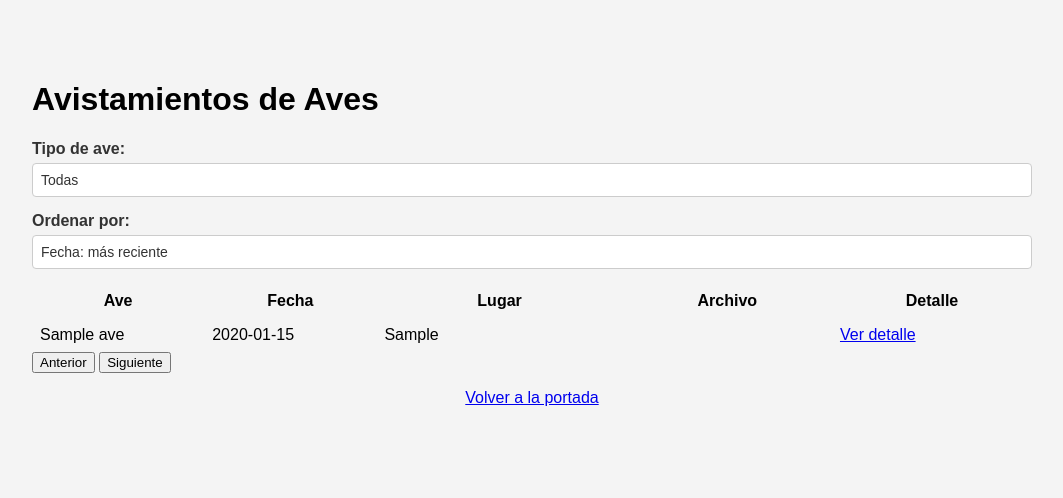
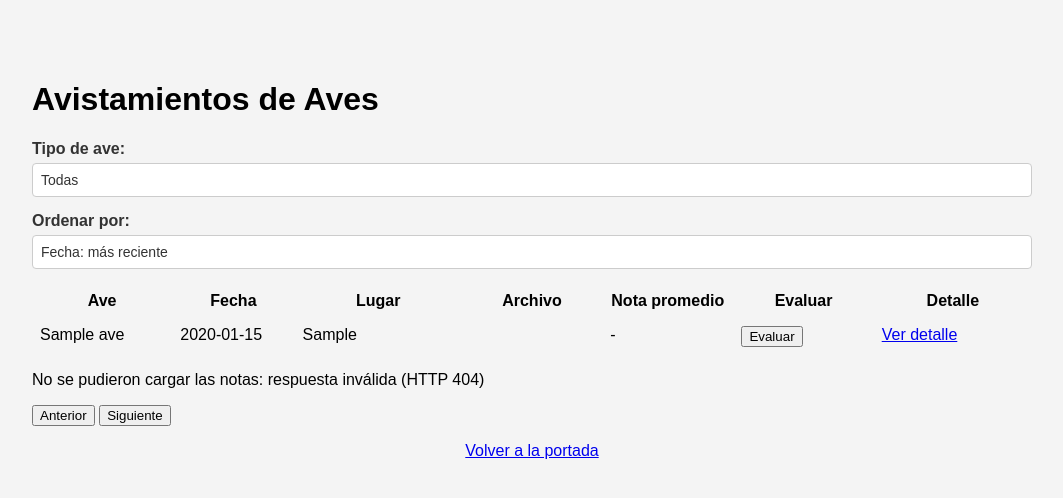
Before and after one commit to liyaa226/desarrollo_web_liya_huang, a Flask app: page /listado_avistamientos.html in a window 1280 px wide. Shown: the top 498 px of the page, without its empty margins (108-1171 px from the left). Run offline with Flask 3, Linux system fonts and the light colour scheme; tables that the repository leaves empty hold one stand-in row (values such as "Sample post").

Commit message:
Feat: agregar notas del avistamineto al frontend

```diff
--- a/app.py
+++ b/app.py
@@ -17,6 +17,10 @@ app = Flask(__name__)
 
 app.secret_key = "s3cr3t_k3y"
 app.config['UPLOAD_FOLDER'] = UPLOAD_FOLDER
+app.config["NOTAS_API_URL"] = os.environ.get(
+    "NOTAS_API_URL",
+    "http://localhost:8080/api/avistamientos/notas",
+)
 # app.config['MAX_CONTENT_LENGTH'] = 16 * 1000 * 1000
 
 # --- Auth Routes ---
--- a/static/css/styles.css
+++ b/static/css/styles.css
@@ -171,23 +171,36 @@ label:has(+ select:required)::after {
 }
 
 #tablaAvistamientos th:nth-child(1) {
+    width: 14%;
+}
+
+#tablaAvistamientos th:nth-child(2) {
+    width: 12%;
+}
+
+#tablaAvistamientos th:nth-child(3) {
     width: 17%;
 }
 
-#tablaAvistamientos th:nth-child(2) {
-    width: 17%;
-}
-
-#tablaAvistamientos th:nth-child(3) {
-    width: 25%;
-}
-
 #tablaAvistamientos th:nth-child(4) {
-    width: 21%;
+    width: 14%;
 }
 
 #tablaAvistamientos th:nth-child(5) {
-    width: 20%;
+    width: 13%;
+}
+
+#tablaAvistamientos th:nth-child(6) {
+    width: 14%;
+}
+
+#tablaAvistamientos th:nth-child(7) {
+    width: 16%;
+}
+
+.form-nota select {
+    margin-top: 6px;
+    width: 100%;
 }
 
 .miniatura-avistamiento {
--- a/static/js/listado_avistamientos.js
+++ b/static/js/listado_avistamientos.js
@@ -1,86 +1,235 @@
-
-
 document.addEventListener('DOMContentLoaded', init, false);
 
-let table, sortCol;
+let table;
+let sortCol;
 let sortAsc = false;
 const pageSize = 3;
 let curPage = 1;
-
 let avistamientos = [];
 let staticUrl;
-
+let notasUrl;
 
 async function init() {
-
-  // Seleccionar la tabla
   table = document.querySelector('#tablaAvistamientos tbody');
-  staticUrl = document.querySelector('#tablaAvistamientos').closest('main').dataset.staticUrl;
-  avistamientos = JSON.parse(document.querySelector('#datos-avistamientos').textContent)
+  const main = document.querySelector('#tablaAvistamientos').closest('main');
+  staticUrl = main.dataset.staticUrl;
+  notasUrl = main.dataset.notasUrl;
+  avistamientos = JSON.parse(document.querySelector('#datos-avistamientos').textContent);
 
   document.querySelector('#nextButton').addEventListener('click', nextPage);
   document.querySelector('#prevButton').addEventListener('click', previousPage);
   document.querySelectorAll('#tablaAvistamientos th[data-sort]').forEach(header => {
     header.addEventListener('click', sort);
   });
+  table.addEventListener('click', mostrarFormularioNota);
+  table.addEventListener('change', guardarNota);
 
   renderTable();
+  await cargarPromedios();
 }
 
 function renderTable() {
-  // create html
-  let result = '';
-  avistamientos.filter((row, index) => {
-        let start = (curPage-1)*pageSize;
-        let end =curPage*pageSize;
-        if(index >= start && index < end) return true;
-  }).forEach(c => {
-     let foto = '';
-     if (c.archivo) {
-       const extension = c.archivo.split('.').pop().toLowerCase();
-       if (['png', 'jpg', 'jpeg', 'gif'].includes(extension)) {
-         foto = `<img class="miniatura-avistamiento" src="${staticUrl}${c.archivo}" alt="Foto del avistamiento ${c.id}">`;
-       } else if (['mp4', 'webm', 'mov', 'avi', 'mkv', 'mpeg', 'mpg'].includes(extension)) {
-         foto = `<a href="${staticUrl}${c.archivo}">Ver video</a>`;
-       }
-     }
+  const start = (curPage - 1) * pageSize;
+  const visibles = avistamientos.slice(start, start + pageSize);
+  table.replaceChildren();
 
-     result += `<tr>
-     <td>${c.ave}</td>
-     <td>${c.fecha}</td>
-     <td>${c.lugar}</td>
-     <td>${foto}</td>
-     <td><a href="/avistamientos/${encodeURIComponent(c.id)}">Ver detalle</a></td>
-     </tr>`;
+  visibles.forEach(avistamiento => {
+    const fila = document.createElement('tr');
+    fila.dataset.avistamientoId = avistamiento.id;
+    agregarTexto(fila, avistamiento.ave);
+    agregarTexto(fila, avistamiento.fecha);
+    agregarTexto(fila, avistamiento.lugar);
+    fila.appendChild(crearCeldaArchivo(avistamiento));
+
+    const promedio = document.createElement('td');
+    promedio.className = 'nota-promedio';
+    promedio.textContent = '-';
+    promedio.setAttribute('aria-live', 'polite');
+    fila.appendChild(promedio);
+
+    const evaluar = document.createElement('td');
+    const boton = document.createElement('button');
+    boton.type = 'button';
+    boton.dataset.action = 'evaluar';
+    boton.textContent = 'Evaluar';
+    evaluar.appendChild(boton);
+    evaluar.appendChild(crearFormularioNota(avistamiento.id));
+    fila.appendChild(evaluar);
+
+    const detalle = document.createElement('td');
+    const enlace = document.createElement('a');
+    enlace.href = `/avistamientos/${encodeURIComponent(avistamiento.id)}`;
+    enlace.textContent = 'Ver detalle';
+    detalle.appendChild(enlace);
+    fila.appendChild(detalle);
+
+    table.appendChild(fila);
   });
-  table.innerHTML = result;
 }
 
-function sort(e) {
-  let thisSort = e.target.dataset.sort;
-  if(sortCol === thisSort) sortAsc = !sortAsc;
-  sortCol = thisSort;
+function agregarTexto(fila, valor) {
+  const celda = document.createElement('td');
+  celda.textContent = valor ?? '';
+  fila.appendChild(celda);
+}
+
+function crearCeldaArchivo(avistamiento) {
+  const celda = document.createElement('td');
+  if (!avistamiento.archivo) return celda;
+
+  const extension = avistamiento.archivo.split('.').pop().toLowerCase();
+  const url = `${staticUrl}${avistamiento.archivo}`;
+  if (['png', 'jpg', 'jpeg', 'gif'].includes(extension)) {
+    const imagen = document.createElement('img');
+    imagen.className = 'miniatura-avistamiento';
+    imagen.src = url;
+    imagen.alt = `Foto del avistamiento ${avistamiento.id}`;
+    celda.appendChild(imagen);
+  } else if (['mp4', 'webm', 'mov', 'avi', 'mkv', 'mpeg', 'mpg'].includes(extension)) {
+    const enlace = document.createElement('a');
+    enlace.href = url;
+    enlace.textContent = 'Ver video';
+    celda.appendChild(enlace);
+  }
+  return celda;
+}
+
+function crearFormularioNota(avistamientoId) {
+  const formulario = document.createElement('div');
+  formulario.className = 'form-nota';
+  formulario.hidden = true;
+
+  const selector = document.createElement('select');
+  selector.name = 'nota';
+  selector.required = true;
+  selector.setAttribute('aria-label', `Selecciona una nota para el avistamiento ${avistamientoId}`);
+
+  const inicial = document.createElement('option');
+  inicial.value = '';
+  inicial.textContent = 'Selecciona (1-7)';
+  selector.appendChild(inicial);
+  for (let nota = 1; nota <= 7; nota += 1) {
+    const opcion = document.createElement('option');
+    opcion.value = nota;
+    opcion.textContent = nota;
+    selector.appendChild(opcion);
+  }
+
+  const estado = document.createElement('p');
+  estado.className = 'estado-nota';
+  estado.setAttribute('role', 'status');
+  estado.setAttribute('aria-live', 'polite');
+
+  formulario.append(selector, estado);
+  return formulario;
+}
+
+async function cargarPromedios() {
+  const estado = document.querySelector('#estado-notas');
+  estado.textContent = 'Cargando promedios...';
+  try {
+    const respuesta = await fetch(notasUrl);
+    const datos = await leerRespuesta(respuesta);
+    const promedios = new Map(
+      datos.map(nota => [String(nota.avistamientoId), nota.promedio])
+    );
+
+    document.querySelectorAll('#tablaAvistamientos tbody tr').forEach(fila => {
+      const promedio = promedios.get(fila.dataset.avistamientoId);
+      if (promedio !== undefined) {
+        fila.querySelector('.nota-promedio').textContent = Number(promedio).toFixed(1);
+      }
+    });
+    estado.textContent = '';
+  } catch (error) {
+    estado.textContent = `No se pudieron cargar las notas: ${error.message}`;
+  }
+}
+
+function mostrarFormularioNota(event) {
+  const boton = event.target.closest('button[data-action="evaluar"]');
+  if (!boton) return;
+
+  const formulario = boton.parentElement.querySelector('.form-nota');
+  formulario.hidden = !formulario.hidden;
+  if (!formulario.hidden) {
+    formulario.querySelector('select').focus();
+  }
+}
+
+async function guardarNota(event) {
+  const selector = event.target.closest('.form-nota select[name="nota"]');
+  if (!selector || !selector.value) return;
+
+  const formulario = selector.closest('.form-nota');
+  const estado = formulario.querySelector('.estado-nota');
+  const nota = Number(selector.value);
+  if (!Number.isInteger(nota) || nota < 1 || nota > 7) {
+    estado.textContent = 'Selecciona una nota entera entre 1 y 7.';
+    return;
+  }
+
+  const id = formulario.closest('tr').dataset.avistamientoId;
+  selector.disabled = true;
+  estado.textContent = 'Guardando nota...';
+  try {
+    const respuesta = await fetch(`${notasUrl.replace(/\/notas$/, '')}/${encodeURIComponent(id)}/notas`, {
+      method: 'POST',
+      headers: { 'Content-Type': 'application/json' },
+      body: JSON.stringify({ nota })
+    });
+    const resultado = await leerRespuesta(respuesta);
+    formulario.closest('tr').querySelector('.nota-promedio').textContent =
+      Number(resultado.promedio).toFixed(1);
+    estado.textContent = `Nota guardada.`;
+    selector.value = '';
+  } catch (error) {
+    estado.textContent = `No se pudo guardar la nota: ${error.message}`;
+  } finally {
+    selector.disabled = false;
+  }
+}
+
+async function leerRespuesta(respuesta) {
+  const texto = await respuesta.text();
+  let datos;
+  try {
+    datos = texto ? JSON.parse(texto) : {};
+  } catch {
+    throw new Error(`respuesta inválida (HTTP ${respuesta.status})`);
+  }
+  if (!respuesta.ok) {
+    throw new Error(datos.error || `error HTTP ${respuesta.status}`);
+  }
+  return datos;
+}
+
+function sort(event) {
+  const columna = event.target.dataset.sort;
+  if (!columna) return;
+  if (sortCol === columna) sortAsc = !sortAsc;
+  sortCol = columna;
   avistamientos.sort((a, b) => {
-    if(a[sortCol] < b[sortCol]) return sortAsc?1:-1;
-    if(a[sortCol] > b[sortCol]) return sortAsc?-1:1;
+    if (a[sortCol] < b[sortCol]) return sortAsc ? 1 : -1;
+    if (a[sortCol] > b[sortCol]) return sortAsc ? -1 : 1;
     return 0;
   });
   renderTable();
+  cargarPromedios();
 }
 
 function previousPage() {
-  if(curPage > 1) {
-    curPage--;
+  if (curPage > 1) {
+    curPage -= 1;
     renderTable();
+    cargarPromedios();
   }
 }
 
 function nextPage() {
-  if((curPage * pageSize) < avistamientos.length) {
-    curPage++;
+  if (curPage * pageSize < avistamientos.length) {
+    curPage += 1;
     renderTable();
+    cargarPromedios();
   }
 }
-
-
-// esto fue hecho basado en https://www.raymondcamden.com/2022/03/14/building-table-sorting-and-pagination-in-javascript
--- a/templates/listado_avistamientos.html
+++ b/templates/listado_avistamientos.html
@@ -6,7 +6,11 @@
 </head>
 <body class="informar-page">
 
-    <main class="main-containe" data-static-url="{{ url_for('static', filename='') }}">
+    <main
+        class="main-containe"
+        data-static-url="{{ url_for('static', filename='') }}"
+        data-notas-url="{{ config['NOTAS_API_URL'] }}"
+    >
         <h1>Avistamientos de Aves</h1>
 
         <section class="filtros">
@@ -39,13 +43,16 @@
                     <th data-sort="fecha">Fecha</th>
                     <th data-sort="lugar">Lugar</th>
                     <th>Archivo</th>
+                    <th>Nota promedio</th>
+                    <th>Evaluar</th>
                     <th>Detalle</th>
                 </tr>
             </thead>
             <tbody>
-                <tr><td colspan="5"><i>Loading...</i></td></tr>
+                <tr><td colspan="7"><i>Loading...</i></td></tr>
             </tbody>
         </table>
+        <p id="estado-notas" role="status" aria-live="polite"></p>
 
         <button id="prevButton">Anterior</button>
         <button id="nextButton">Siguiente</button>
```
Also changed, not shown: 1 other file.
